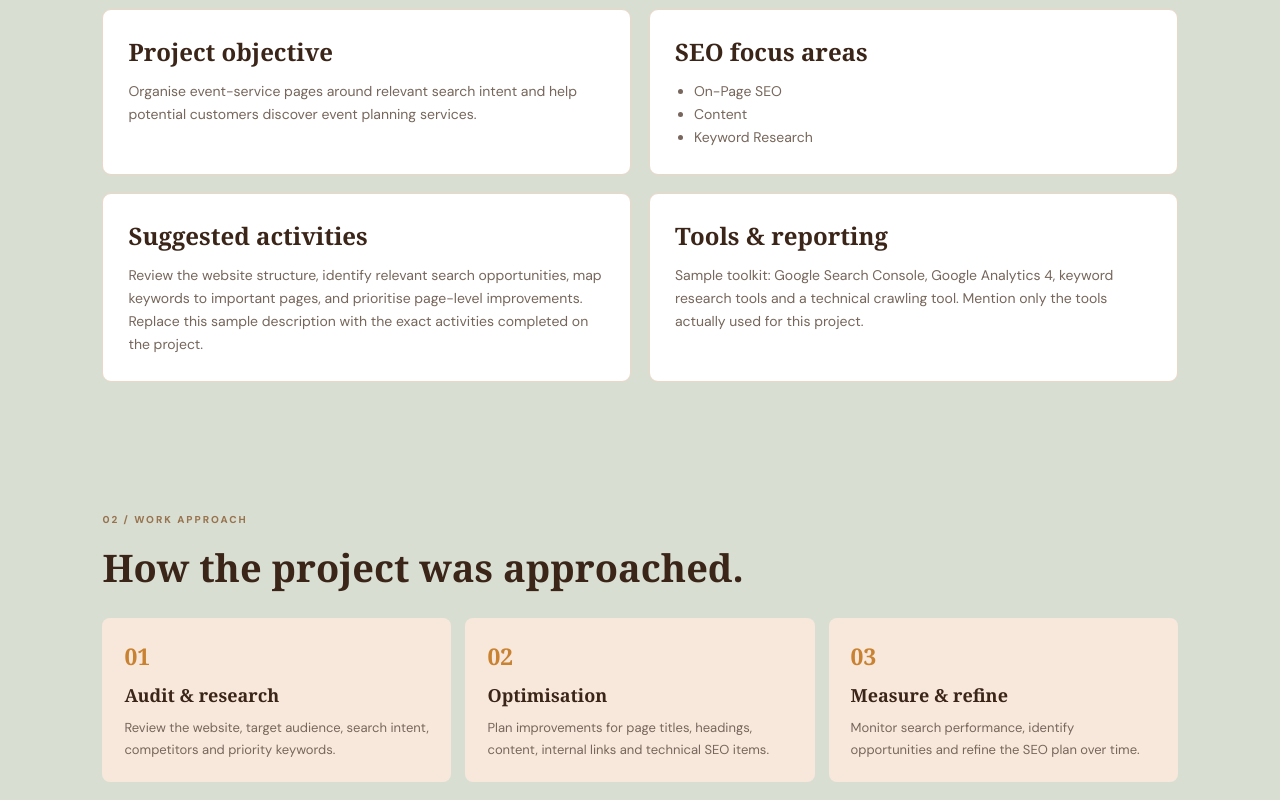
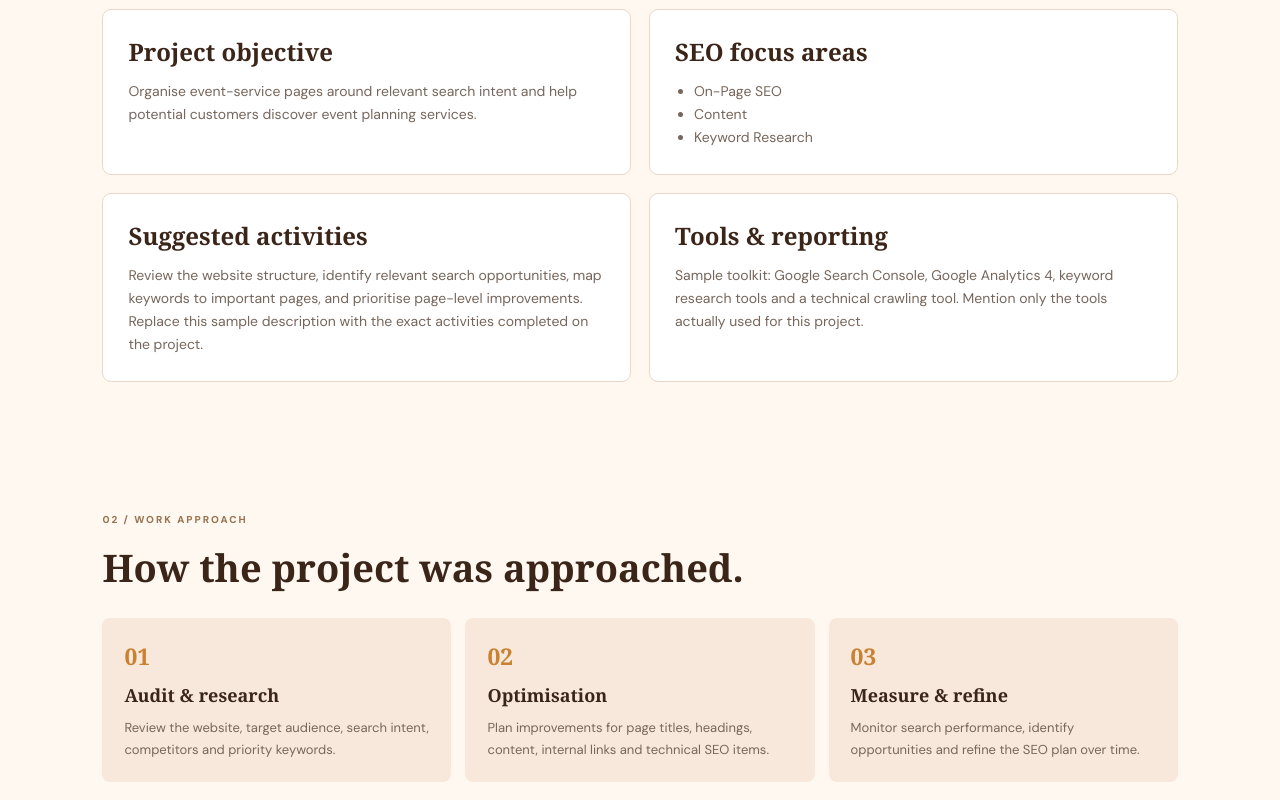
Before and after one commit to PoojaKripoo/home, a plain HTML site: page project-2.html in a window 1280 px wide. Shown: the part 634-1434 px from the top of the page. Drawn offline with Linux system fonts and the light colour scheme.

Commit message:
Update project-2.html

```diff
--- a/project-2.html
+++ b/project-2.html
@@ -6,7 +6,7 @@
 <meta name="description" content="SEO contribution for an events-related client project.">
 <link href="https://fonts.googleapis.com/css2?family=DM+Sans:wght@400;500;600;700;800&display=swap" rel="stylesheet">
 <style>
-:root{--cream:#d8ded2;--peach:#f9dfce;--brown:#3b2519;--gold:#c98232;--muted:#76665b;--line:#ead7c7}
+:root{--cream:#fff8f1;--peach:#f9dfce;--brown:#3b2519;--gold:#c98232;--muted:#76665b;--line:#ead7c7}
 *{box-sizing:border-box;margin:0;padding:0}body{font-family:'DM Sans',Arial,sans-serif;background:var(--cream);color:var(--brown);line-height:1.65}
 a{color:inherit;text-decoration:none}.top{height:78px;padding:0 7%;display:flex;align-items:center;justify-content:space-between;border-bottom:1px solid var(--line);background:#fffaf5}
 .logo{font:800 25px Georgia,serif}.logo span{color:var(--gold)}.back{font-size:13px;font-weight:700;border:1px solid var(--brown);padding:10px 17px;border-radius:24px}
```
